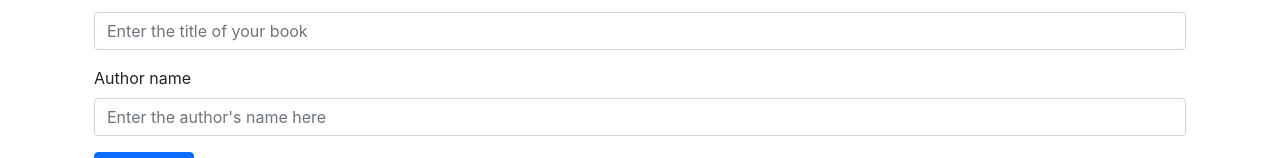
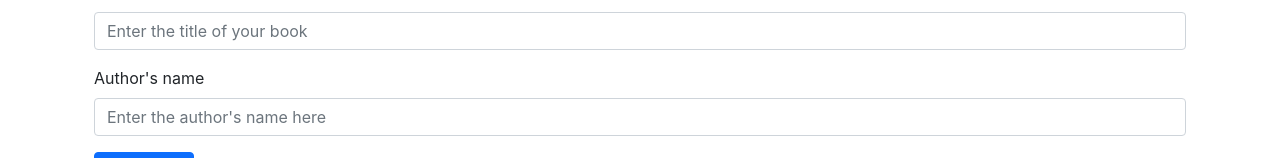
Before and after one commit to subashpaul/Bookish_frontendV1, a React (Create React App) app: page / in a window 1280 px wide. Shown: the part 194-352 px from the top of the page. Built offline with nearby package versions, Linux system fonts and the light colour scheme; no server answers.

Commit message:
newly edited

```diff
--- a/src/components/Addnote.js
+++ b/src/components/Addnote.js
@@ -42,7 +42,7 @@ export default function Addnote(props) {
                     <input placeholder='Enter the title of your book' type="text" className="form-control finput" id="title" name='title' aria-describedby="emailHelp" onChange={onChange} />
                 </div>
                 <div className="mb-3">
-                    <label htmlFor="auth_name" className="form-label">Author name</label>
+                    <label htmlFor="auth_name" className="form-label">Author's name</label>
                     <input placeholder="Enter the author's name here" type="text" className="form-control finput" id="auth_name" name='auth_name' onChange={onChange} />
                 </div>
 
```
